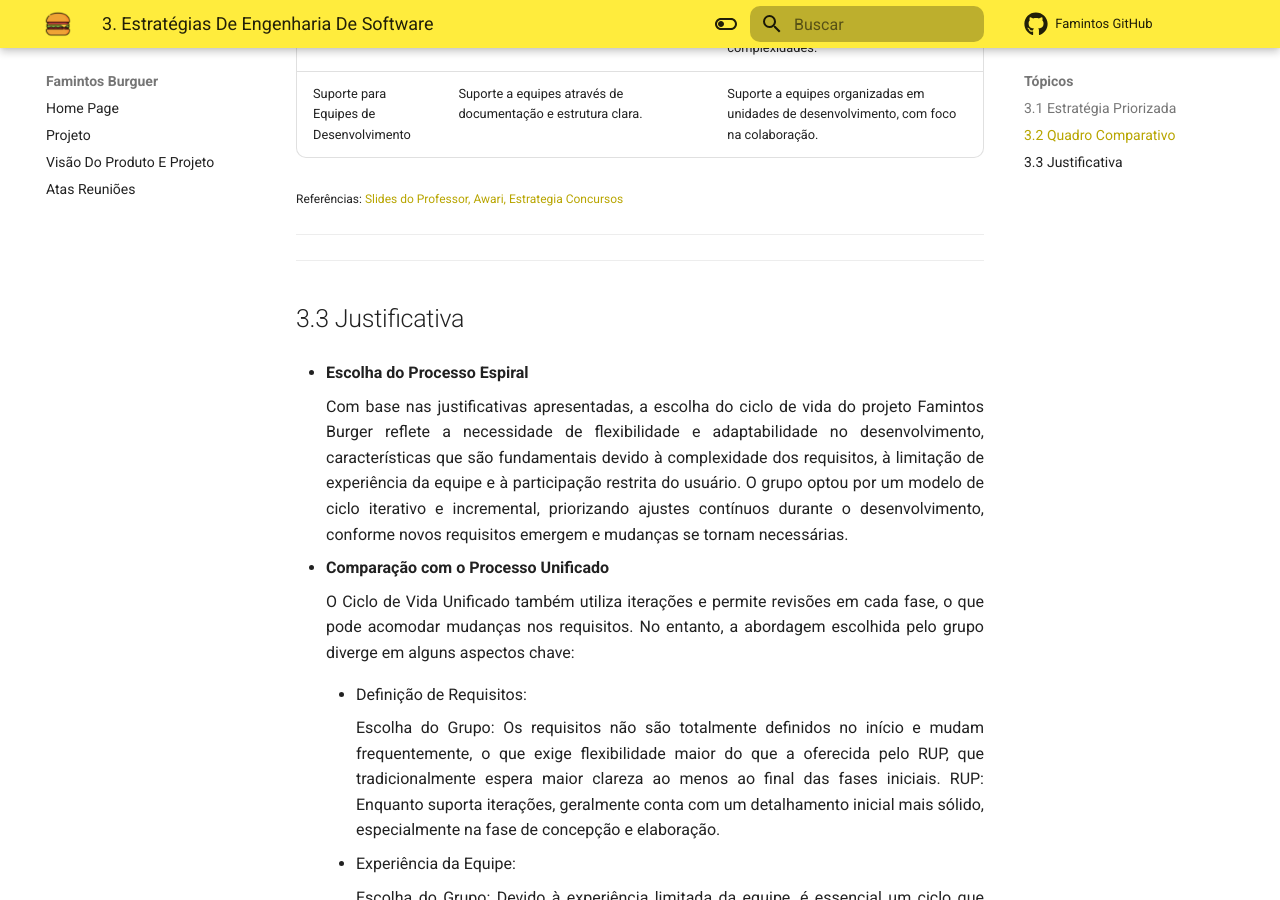
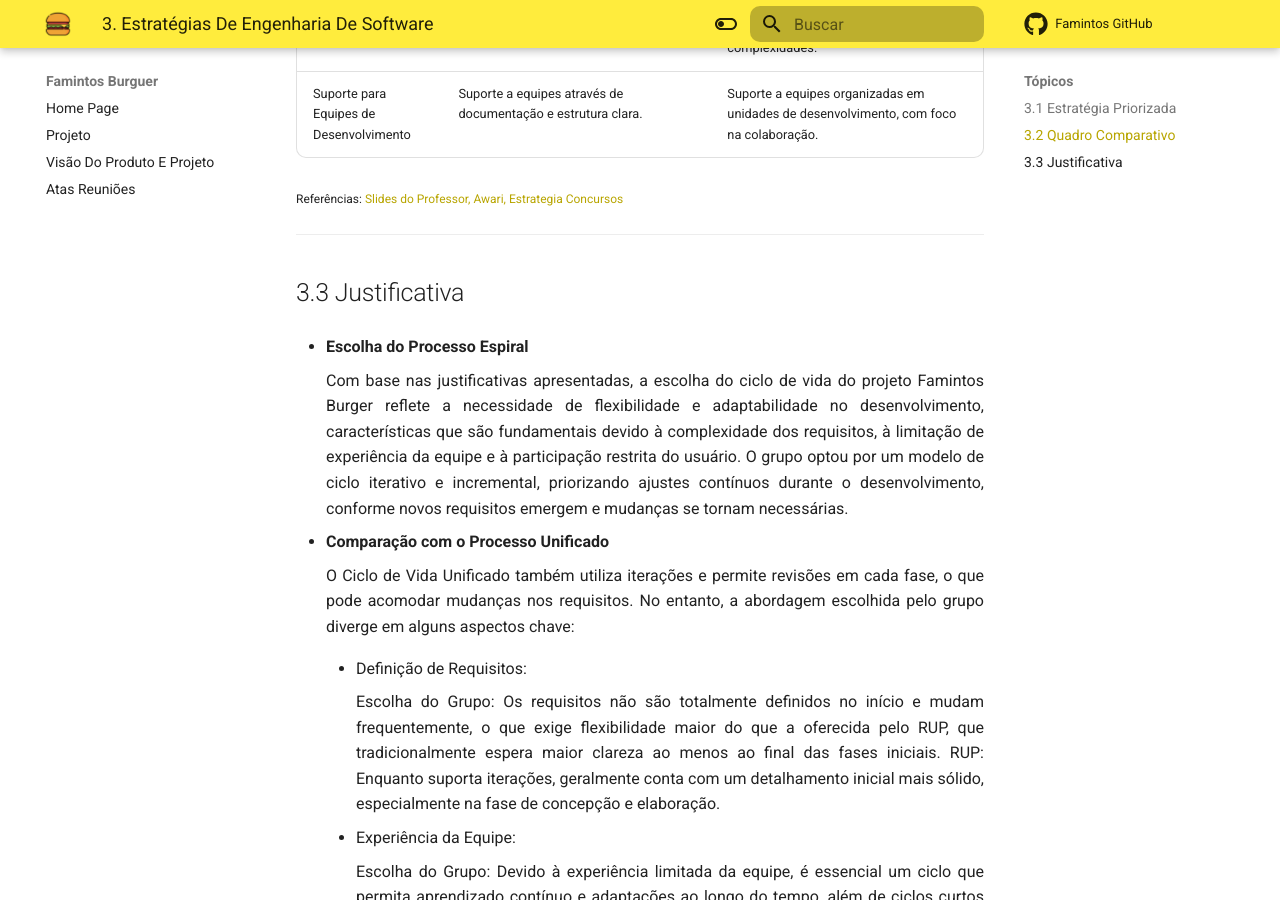
Before and after one commit to mdsreq-fga-unb/2024.2-T01-FamintosBurguer, an MkDocs documentation site: the page built from docs/ProdutoProjeto/3_Estrategia.md, in a window 1280 px wide and 900 px high, scrolled down 1848 px. Built offline with MkDocs 1.6.1 and Material for MkDocs 9.7.7, drawn with Linux system fonts in a browser that asks for light colours; comment, search, counter and statistics services are not loaded.

Commit message:
Remove unnecessary line break in the strategy document.

```diff
--- a/docs/ProdutoProjeto/3_Estrategia.md
+++ b/docs/ProdutoProjeto/3_Estrategia.md
@@ -40,7 +40,7 @@ O Quadro, a seguir, apresenta algumas características que podem ser relacionada
     <a href="https://aprender3.unb.br/pluginfile.php/2976243/mod_folder/content/0/Unidade%201%20-%20Aula%20-%20Aborgadens%2C%20Ciclos%20de%20Vida%20e%20Processo.pdf">Slides do Professor,</a>
     <a href="https://awari.com.br/desenvolvimento-de-software-espiral-entendendo-a-metodologia/">Awari,</a>
     <a href="https://www.estrategiaconcursos.com.br/blog/engenharia-software-processo-unificado-rup/">Estrategia Concursos</a>
-    </p>_______________________________
+    </p>
 
 ___________________________________________________________________________________
 
```
